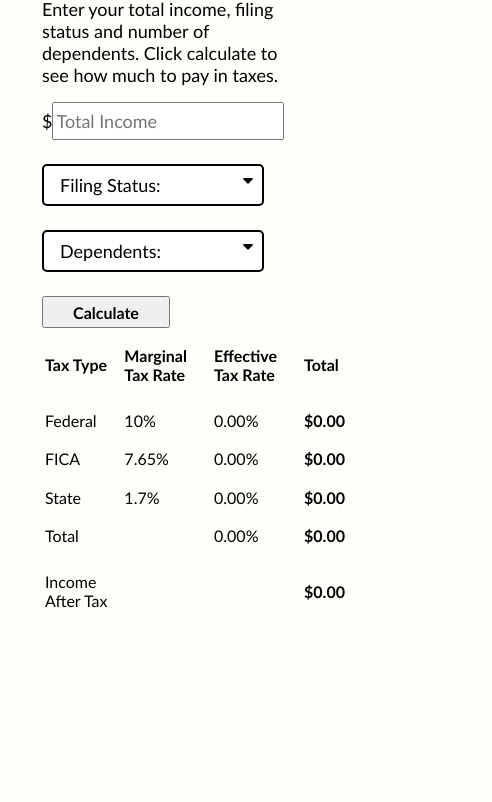
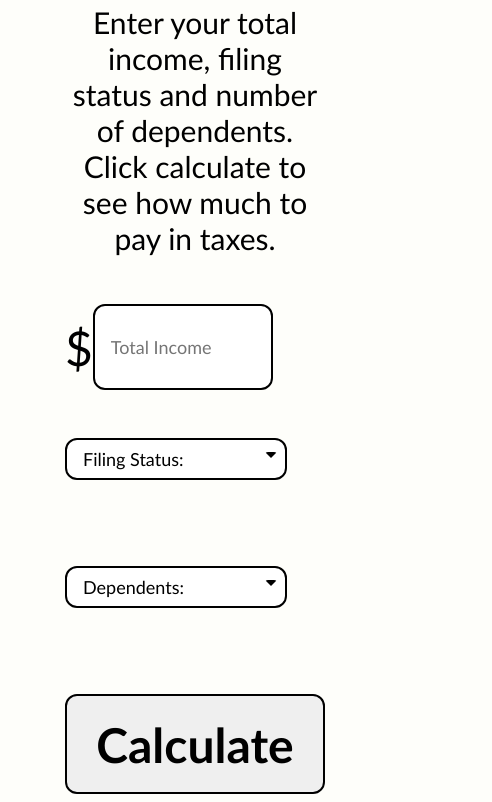
Before and after one commit to SimpleContributor/tax-calculator, a plain HTML site: page index.html in a window 390 px wide. Shown: the part 116-918 px from the top of the page, 492 px wide, since content can reach past the window. Before the commit the page ends 844 px from the top, so only its background shows below. Drawn offline with Linux system fonts and the light colour scheme.

Commit message:
Add better mobile styling

```diff
--- a/index.html
+++ b/index.html
@@ -21,7 +21,7 @@
                 how much to pay in taxes.
             </p>
             <div class="input-container">
-                <p>$</p>
+                <p class="dollar-sign">$</p>
                 <input id="income" type="number" placeholder="Total Income" step="0.01" min="0.01">
             </div>
             <div class="dropdown-container">
@@ -48,7 +48,7 @@
                 </select>
             </div>
 
-            <button type="submit" onclick="calcTaxes()">Calculate</button>
+            <button class="calc-button" type="submit" onclick="calcTaxes()">Calculate</button>
         </div>
 
         <div>
--- a/style.css
+++ b/style.css
@@ -21,7 +21,7 @@ p {
   margin: 0;
 }
 
-p.how-to {
+.how-to {
   margin: 16px 0;
   width: 80%;
 }
@@ -32,11 +32,15 @@ p.how-to {
 }
 
 #income {
+  border: solid black 2px;
+  border-radius: 12px;
   font-size: 24px;
   height: 32px;
 }
 
-button {
+.calc-button {
+  border: solid black 2px;
+  border-radius: 12px;
   font-family: 'Trebuchet MS', 'Lucida Sans Unicode', 'Lucida Grande', 'Lucida Sans', Arial, sans-serif;
   font-weight: 900;
   font-size: 16px;
@@ -45,7 +49,8 @@ button {
 }
 
 table {
-  height: 300px;
+  font-size: 20px;
+  height: 450px;
   text-align: left;
 }
 
@@ -56,6 +61,7 @@ table {
 /* Dropdown Menu Styling */
 /* The container must be positioned relative: */
 .dropdown-container {
+
   font-size: 24px;
   margin: 24px 0;
   position: relative;
@@ -110,12 +116,12 @@ table {
   .select-selected {
     background-color: white;
     border: 2px solid black;
-    border-radius: 5px;
+    border-radius: 12px;
   }
 
   .hide-border-bottom{
     border-bottom: none;
-    border-radius: 5px 5px 0px 0px;
+    border-radius: 12px 12px 0px 0px;
   }
 
   /* Style items (options): */
@@ -124,7 +130,7 @@ table {
     background-color: white;
     border: 2px solid black;
     border-top: none;
-    border-radius: 0px 0px 5px 5px;
+    border-radius: 0px 0px 12px 12px;
     top: 100%;
     left: 0;
     right: 0;
@@ -151,6 +157,64 @@ table {
     }
     100% {
       transform: scaleY(1)
+    }
+  }
+
+  @media screen and (max-width: 768px) {
+    body {
+      margin: 48px 65px;
+    }
+
+    h1,
+    p {
+      text-align: center;
+    }
+
+    h1 {
+      font-size: 48px;
+    }
+
+    .how-to {
+      font-size: 30px;
+      width: 100%;
+    }
+
+    .input-container {
+      margin-top: 48px;
+    }
+
+    .dollar-sign {
+      font-size: 48px;
+    }
+
+    #income {
+      font-size: 48px;
+      height: 80px;
+      padding-left: 16px;
+      width: 100%;
+    }
+
+    .dropdown-container {
+      font-size: 48px;
+      height: 80px;
+      margin: 48px 0 24px 0;
+      width: 100%;
+    }
+
+    .select-items {
+      top: 90%;
+    }
+
+    .calc-button {
+      font-size: 48px;
+      height: 100px;
+      margin: 24px 0;
+      width: 100%;
+    }
+
+    table {
+      font-size: 30px;
+      height: 800px;
     }
   }
 
```
Also changed, not shown: 1 other file.
